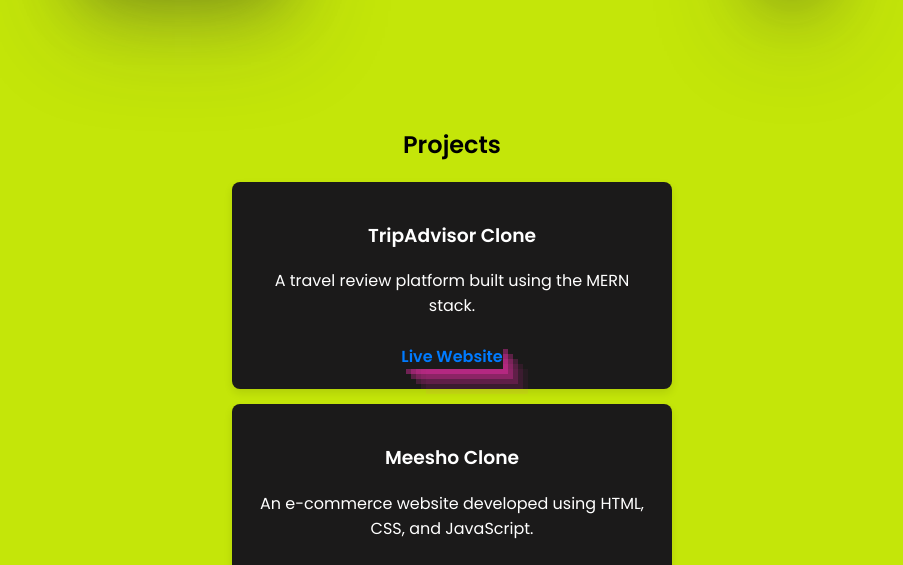
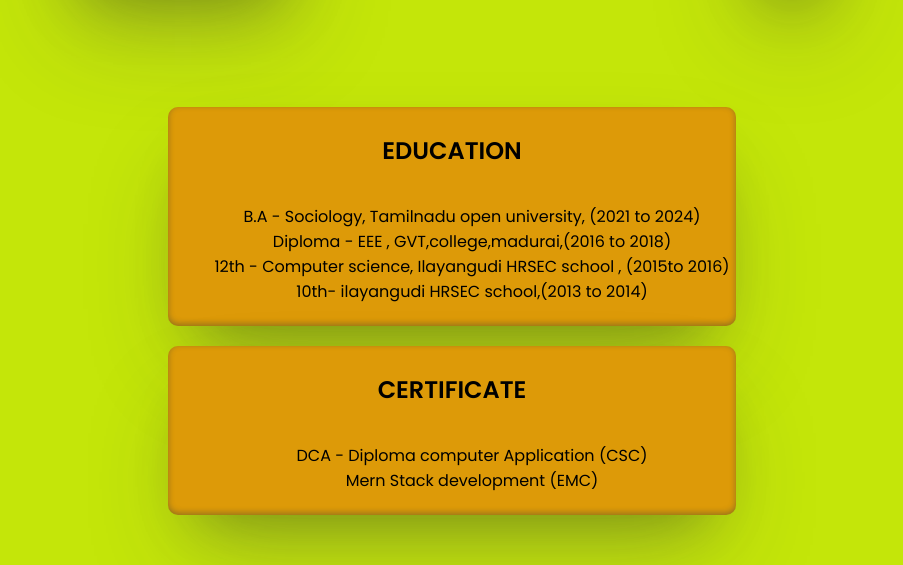
Before and after one commit to Delishkumar/My-Portfolio, a plain HTML site: page index.html in a window 1280 px wide. Shown: the part 1191-1756 px from the top of the page, without its empty margins (188-1091 px from the left). Drawn offline with Linux system fonts and the light colour scheme; a web font is replaced by a local one.

Commit message:
add education

```diff
--- a/index.html
+++ b/index.html
@@ -56,6 +56,26 @@
             </div>
         </div>
     </section>
+
+    <section class="education">
+        <div class="myeducation">
+            <h2>EDUCATION</h2>
+            <ul>
+                <li>B.A - Sociology, Tamilnadu open university, (2021 to 2024)</li>
+                <li>Diploma - EEE , GVT,college,madurai,(2016 to 2018)</li>
+                <li>12th - Computer science, Ilayangudi HRSEC school , (2015to 2016)</li>
+                <li>10th- ilayangudi HRSEC school,(2013 to 2014)</li>
+            </ul>
+        </div>
+        <div class="myCERTIFICATE">
+            <h2>CERTIFICATE</h2>
+            <ul>
+                <li> DCA - Diploma computer Application (CSC) </li>
+                <li>Mern Stack development (EMC)</li>
+
+            </ul>
+        </div>
+    </section>
     <section id="projects">
         <h2>Projects</h2>
         <div class="project">
--- a/styles.css
+++ b/styles.css
@@ -56,6 +56,44 @@
     background-color: #2e0cec;
     padding: 5px;
     border-radius: 10px;
+}
+.education{
+    display: grid;
+    gap: 20px;
+    justify-content: center;
+    align-items: center;
+}
+.myeducation{
+    display: grid;
+    padding: 6px;
+    background-color: #dd9a08;
+    color: black;
+    border-radius: 10px;
+    align-items: center;
+    justify-content: center;
+    box-shadow: rgba(50, 50, 93, 0.25) 0px 50px 100px -20px, rgba(0, 0, 0, 0.3) 0px 30px 60px -30px, rgba(10, 37, 64, 0.35) 0px -2px 6px 0px inset;
+}
+.myeducation li{
+    display: grid;
+    gap: 15px;
+    text-decoration: none;
+
+}
+.myCERTIFICATE{
+    display: grid;
+    padding: 6px;
+    background-color: #dd9a08;
+    color: black;
+    border-radius: 10px;
+    align-items: center;
+    justify-content: center;
+    box-shadow: rgba(50, 50, 93, 0.25) 0px 50px 100px -20px, rgba(0, 0, 0, 0.3) 0px 30px 60px -30px, rgba(10, 37, 64, 0.35) 0px -2px 6px 0px inset;
+}
+.myCERTIFICATE li{
+    display: grid;
+    gap: 15px;
+    text-decoration: none;
+
 }
 /* Profile Section */
 .profile {
```
